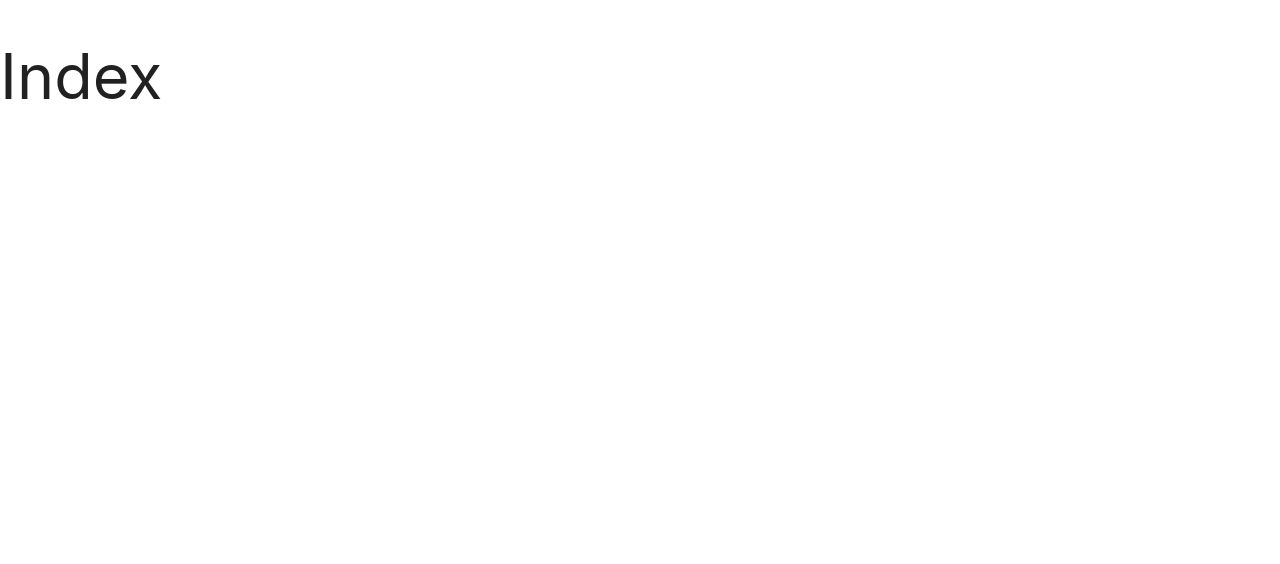
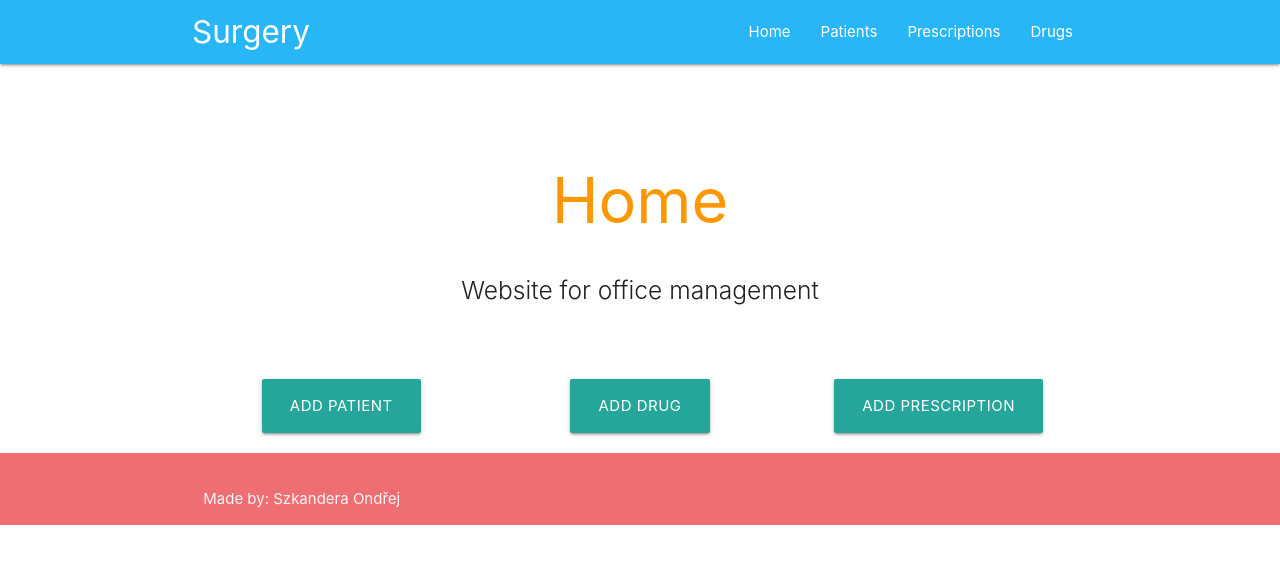
Before and after one commit to Sorphy/Surgery, a Django app: page / in a window 1280 px wide. Before the commit the part shown is almost empty. Shown: the top 564 px of the page. Run offline with Django 3.2, Linux system fonts and the light colour scheme.

Commit message:
Added layout and index page

```diff
--- a/Office/templates/Office/index.html
+++ b/Office/templates/Office/index.html
@@ -1,7 +1,15 @@
 {% extends 'Office/layout.html' %}
 
 {% block content %}
-
-    <h1>Index</h1>
-
+    <div class="row">
+        <div class="col s12 m4 center">
+            <a class="waves-effect waves-light btn-large">Add patient</a>
+        </div>
+        <div class="col s12 m4 center">
+            <a class="waves-effect waves-light btn-large">Add drug</a>
+        </div>
+        <div class="col s12 m4 center">
+            <a class="waves-effect waves-light btn-large">Add prescription</a>
+        </div>
+    </div>
 {% endblock %}
--- a/Office/templates/Office/layout.html
+++ b/Office/templates/Office/layout.html
@@ -1,3 +1,4 @@
+{% load static %}
 <!DOCTYPE html>
 <html lang="en">
 <head>
@@ -6,11 +7,50 @@
 
     <link rel="stylesheet" href="https://cdnjs.cloudflare.com/ajax/libs/materialize/1.0.0/css/materialize.min.css">
     <script src="https://cdnjs.cloudflare.com/ajax/libs/materialize/1.0.0/js/materialize.min.js"></script>
+    <link href="https://fonts.googleapis.com/icon?family=Material+Icons" rel="stylesheet">
+    <link rel="stylesheet" href="{% static 'Office/main_styles.css' %}" type="text/css">
 
 </head>
 <body>
+<header>
+  <nav class="light-blue lighten-1" role="navigation">
+    <div class="nav-wrapper container"><a id="logo-container" href="#" class="brand-logo">Surgery</a>
+      <ul class="right hide-on-med-and-down">
+        <li><a href="#">Home</a></li>
+        <li><a href="#">Patients</a></li>
+        <li><a href="#">Prescriptions</a></li>
+        <li><a href="#">Drugs</a></li>
+      </ul>
+    </div>
+  </nav>
 
-    {% block content %}
-    {% endblock %}
+
+  <div class="section no-pad-bot" id="index-banner">
+    <div class="container">
+      <br><br>
+      <h1 class="header center orange-text">Home</h1>
+      <div class="row center">
+        <h5 class="header col s12 light">Website for office management</h5>
+      </div>
+      <br><br>
+    </div>
+  </div>
+</header>
+<main>
+    <div class="container">
+        {% block content %}
+        {% endblock %}
+     </div>
+</main>
+        <footer class="page-footer">
+          <div class="container">
+            <div class="row">
+              <div class="col l6 s12">
+                <p class="grey-text text-lighten-4">Made by: Szkandera Ondřej</p>
+              </div>
+            </div>
+          </div>
+        </footer>
+
 </body>
 </html>
--- a/Surgery/settings.py
+++ b/Surgery/settings.py
@@ -37,6 +37,7 @@ INSTALLED_APPS = [
     'django.contrib.sessions',
     'django.contrib.messages',
     'django.contrib.staticfiles',
+    'Office.apps.OfficeConfig',
 ]
 
 MIDDLEWARE = [
@@ -119,3 +120,7 @@ USE_TZ = True
 # https://docs.djangoproject.com/en/2.1/howto/static-files/
 
 STATIC_URL = '/static/'
+
+STATICFILES_DIRS = [
+    os.path.join(BASE_DIR, 'Office/static')
+]
```
